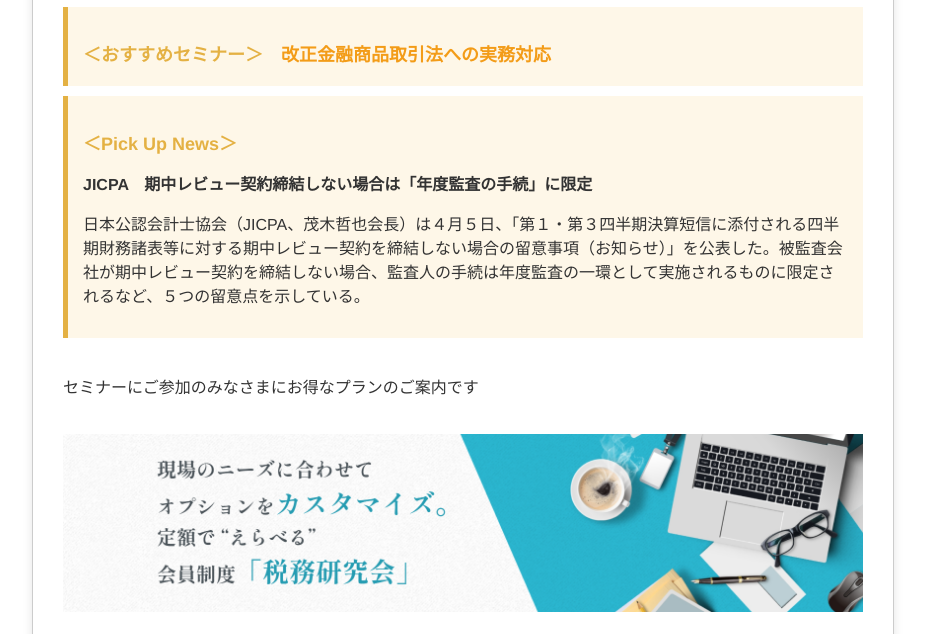
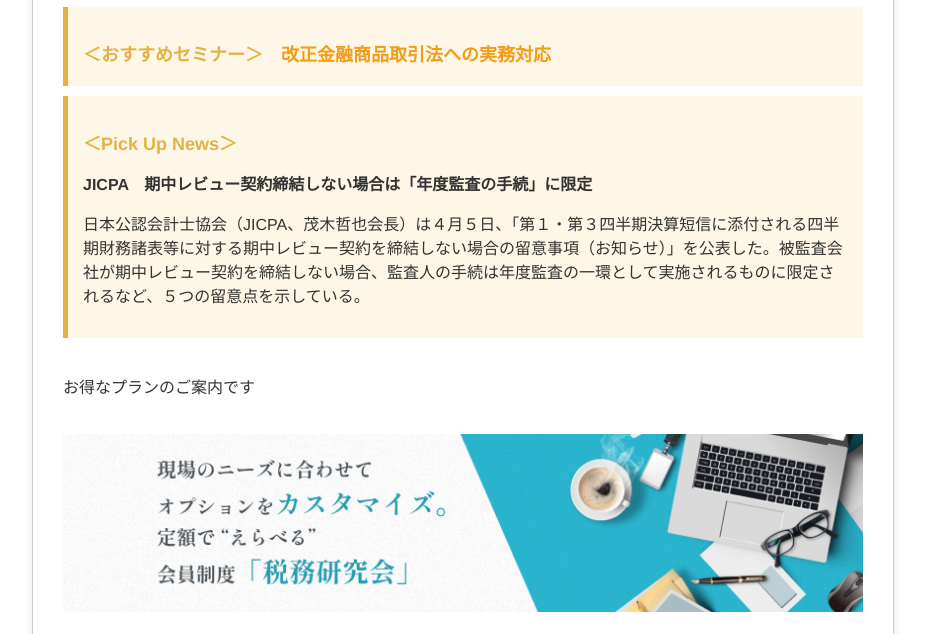
Before and after one commit to osyoooo/invoice_1393561526, a plain HTML site: page index.html in a window 1280 px wide. Shown: the part 1086-1720 px from the top of the page, without its empty margins (177-1102 px from the left). Drawn offline with Linux system fonts and the light colour scheme.

Commit message:
Update index.html

```diff
--- a/index.html
+++ b/index.html
@@ -224,7 +224,7 @@
         <!-- Insert a full-width seminar image -->
 
         <div class="flex-container" style="margin-top: 20px;">
-            <p>セミナーにご参加のみなさまにお得なプランのご案内です</p>
+            <p>お得なプランのご案内です</p>
         </div>
 
         <div>
```
